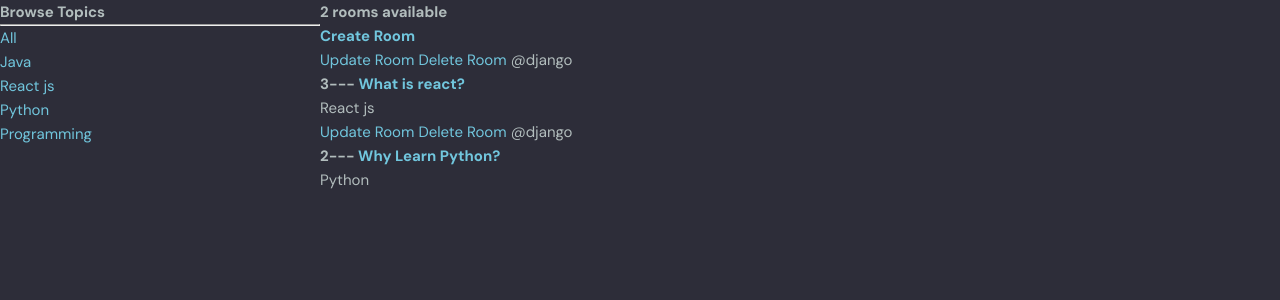
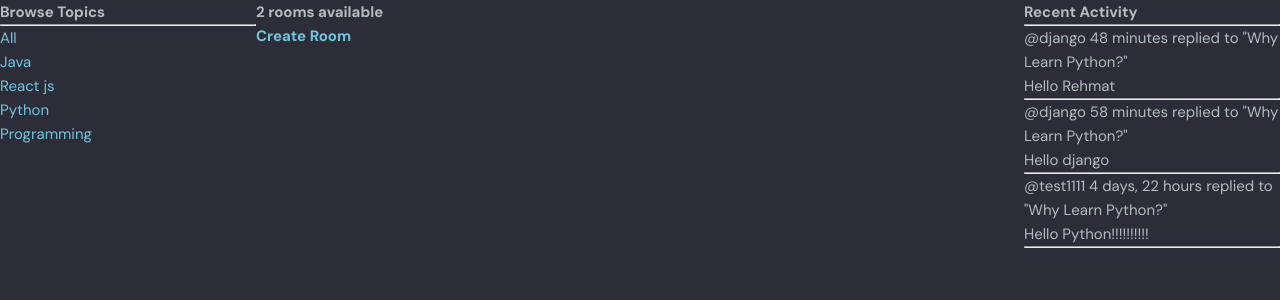
Before and after one commit to rehmat11872/Studybuudy-portel, a Django app: page / in a window 1280 px wide. Shown: the part 90-390 px from the top of the page. Run offline with Django 4.2, Linux system fonts and the light colour scheme; data comes from the database, SQL or seed files in the repository.

Commit message:
Feed Activity

```diff
--- a/base/views.py
+++ b/base/views.py
@@ -29,9 +29,10 @@ def home(request):
 
     topics = Topic.objects.all()
     room_count = rooms.count()
+    room_messages = Message.objects.filter(Q(room__topic__name__icontains=q))
 
 
-    return render(request, 'home.html', {'rooms': rooms, 'topics': topics, 'room_count': room_count})
+    return render(request, 'home.html', {'rooms': rooms, 'topics': topics, 'room_count': room_count, 'room_messages': room_messages})
 
 def room(request, pk):
     room = Room.objects.get(id=pk)
--- /dev/null
+++ b/templates/activity_component.html
@@ -0,0 +1,14 @@
+<h3>Recent Activity</h3>
+<hr>
+{% for message in room_messages %}
+   <div>
+    <small>@{{message.user}} {{message.created | timesince }}</small>
+    <small>replied to "{{message.room}}"</small>
+
+    <p>{{message}}</p>
+    {% if request.user == message.user %}
+    <a href="{% url 'delete-message' message.id %}">Delete</a>
+    {% endif %}
+    <hr>
+   </div>
+{% endfor %}
--- a/templates/home.html
+++ b/templates/home.html
@@ -5,27 +5,14 @@
 <style>
     .home-container{
         display: grid;
-        grid-template-columns: 1fr 3fr;
+        grid-template-columns: 1fr 3fr 1fr;
     }
 </style>
 
 <div class="home-container">
 
     <div>
-        <h3>Browse Topics</h3>
-        <hr>
-
-        <div>
-            <a href="{% url 'home' %}">All</a>
-        </div>
-
-        {% for topic in topics %}
-
-        <div>
-            <a href="{% url 'home' %}?q={{topic.name}}">{{topic.name}}</a>
-        </div>
-
-        {% endfor %}
+        {% include 'topic_component.html' %}
     </div>
 
     <div >
@@ -35,20 +22,15 @@
         <h1><a href="{% url 'create_room' %}">Create Room</a></h1>
 
 
+        {% include 'feed_component.html' %}
+
+
+
+    </div>
+
 
     <div>
-        {% for room in rooms %}
-        <div>
-            <a href="{% url 'update_room' room.id %}">Update Room</a>
-            <a href="{% url 'delete_room' room.id %}">Delete Room</a>
-
-            <span>@{{room.host.username}}</span>
-            <h5>{{room.id}}--- <a href="{% url 'room' room.id %}">{{room.name}}</a> </h5>
-            <small>{{room.topic.name}}</small>
-        </div>
-        {% endfor %}
-    </div>
-
+        {% include 'activity_component.html' %}
     </div>
 
 
--- /dev/null
+++ b/templates/topic_component.html
@@ -0,0 +1,14 @@
+<h3>Browse Topics</h3>
+        <hr>
+
+        <div>
+            <a href="{% url 'home' %}">All</a>
+        </div>
+
+        {% for topic in topics %}
+
+        <div>
+            <a href="{% url 'home' %}?q={{topic.name}}">{{topic.name}}</a>
+        </div>
+
+        {% endfor %}
```
Also changed, not shown: templates/feed_component.html (added).
